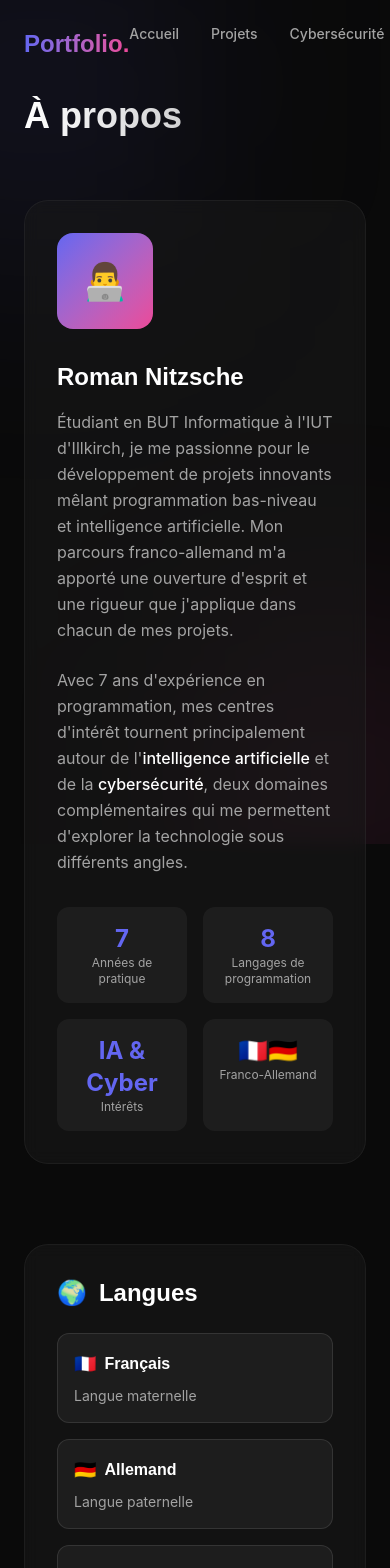
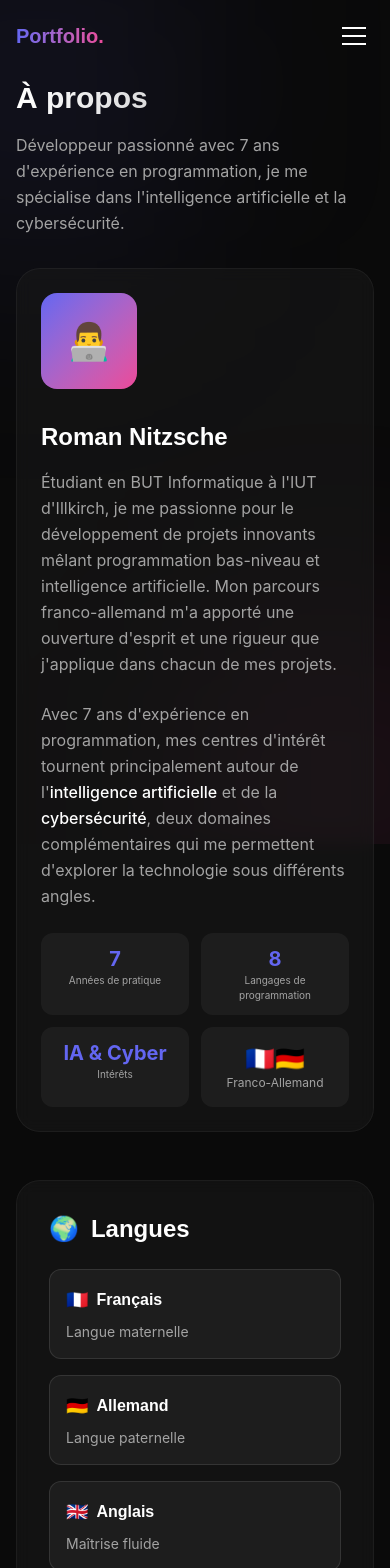
Before and after one commit to Omikrone/Portfolio, a React (Vite) app: page /about in a window 390 px wide. Shown: the top 1568 px of the page. Built offline with nearby package versions, Linux system fonts and the light colour scheme.

Commit message:
fix(design): fix responsive design

```diff
--- a/src/components/Layout.tsx
+++ b/src/components/Layout.tsx
@@ -3,6 +3,7 @@ import { Outlet, Link, useLocation } from 'react-router-dom';
 
 const Layout: React.FC = () => {
   const [scrolled, setScrolled] = useState(false);
+  const [mobileMenuOpen, setMobileMenuOpen] = useState(false);
   const location = useLocation();
 
   useEffect(() => {
@@ -12,6 +13,10 @@ const Layout: React.FC = () => {
     window.addEventListener('scroll', handleScroll);
     return () => window.removeEventListener('scroll', handleScroll);
   }, []);
+
+  useEffect(() => {
+    setMobileMenuOpen(false);
+  }, [location]);
 
   const navLinks = [
     { name: 'Accueil', path: '/' },
@@ -29,12 +34,14 @@ const Layout: React.FC = () => {
       </div>
 
       {/* Navigation */}
-      <nav className={`fixed w-full z-50 transition-all duration-300 ${scrolled ? 'glass py-3' : 'py-6 bg-transparent'}`}>
-        <div className="container mx-auto px-6 flex justify-between items-center">
-          <Link to="/" className="text-2xl font-bold font-heading bg-gradient-to-r from-primary to-secondary bg-clip-text text-transparent">
+      <nav className={`fixed w-full z-50 transition-all duration-300 ${scrolled ? 'glass py-3' : 'py-4 md:py-6 bg-transparent'}`}>
+        <div className="container mx-auto px-4 md:px-6 flex justify-between items-center">
+          <Link to="/" className="text-xl md:text-2xl font-bold font-heading bg-gradient-to-r from-primary to-secondary bg-clip-text text-transparent">
             Portfolio.
           </Link>
-          <div className="flex gap-8">
+
+          {/* Desktop Navigation */}
+          <div className="hidden md:flex gap-6 lg:gap-8">
             {navLinks.map((link) => (
               <Link
                 key={link.name}
@@ -45,17 +52,43 @@ const Layout: React.FC = () => {
               </Link>
             ))}
           </div>
+
+          {/* Mobile Menu Button */}
+          <button
+            onClick={() => setMobileMenuOpen(!mobileMenuOpen)}
+            className="md:hidden w-10 h-10 flex flex-col items-center justify-center gap-1.5 relative z-50"
+            aria-label="Toggle menu"
+          >
+            <span className={`w-6 h-0.5 bg-white transition-all duration-300 ${mobileMenuOpen ? 'rotate-45 translate-y-2' : ''}`}></span>
+            <span className={`w-6 h-0.5 bg-white transition-all duration-300 ${mobileMenuOpen ? 'opacity-0' : ''}`}></span>
+            <span className={`w-6 h-0.5 bg-white transition-all duration-300 ${mobileMenuOpen ? '-rotate-45 -translate-y-2' : ''}`}></span>
+          </button>
+        </div>
+
+        {/* Mobile Menu */}
+        <div className={`md:hidden fixed inset-0 bg-background/95 backdrop-blur-lg transition-all duration-300 ${mobileMenuOpen ? 'opacity-100 pointer-events-auto' : 'opacity-0 pointer-events-none'}`}>
+          <div className="flex flex-col items-center justify-center h-full gap-8">
+            {navLinks.map((link) => (
+              <Link
+                key={link.name}
+                to={link.path}
+                className={`text-2xl font-medium transition-colors hover:text-primary ${location.pathname === link.path ? 'text-primary' : 'text-text-muted'}`}
+              >
+                {link.name}
+              </Link>
+            ))}
+          </div>
         </div>
       </nav>
 
       {/* Main Content */}
-      <main className="flex-grow pt-24 px-6 md:px-12 max-w-7xl mx-auto w-full">
+      <main className="flex-grow pt-20 md:pt-24 px-4 md:px-6 lg:px-12 max-w-7xl mx-auto w-full">
         <Outlet />
       </main>
 
       {/* Footer */}
-      <footer className="py-8 mt-12 border-t border-white/5">
-        <div className="container mx-auto px-6 text-center text-text-muted text-sm">
+      <footer className="py-6 md:py-8 mt-12 border-t border-white/5">
+        <div className="container mx-auto px-4 md:px-6 text-center text-text-muted text-sm">
           <p>&copy; {new Date().getFullYear()} Roman. Built with React & Tailwind.</p>
         </div>
       </footer>
--- a/src/pages/About.tsx
+++ b/src/pages/About.tsx
@@ -41,17 +41,19 @@ const timeline: TimelineItem[] = [
 
 const About: React.FC = () => {
     return (
-        <div className="animate-fade-in pb-20">
-            <section className="mb-16">
-                <h1 className="text-4xl md:text-6xl font-bold mb-6 bg-gradient-to-r from-white to-white/60 bg-clip-text text-transparent">
+        <div className="animate-fade-in pb-12 md:pb-20">
+            <section className="mb-8 md:mb-16">
+                <h1 className="text-3xl md:text-4xl lg:text-6xl font-bold mb-4 md:mb-6 bg-gradient-to-r from-white to-white/60 bg-clip-text text-transparent">
                     À propos
                 </h1>
-                <p className="text-xl text-text-muted max-w-3xl leading-relaxed">
+                <p className="text-base md:text-xl text-text-muted max-w-3xl leading-relaxed">
+                    Développeur passionné avec 7 ans d'expérience en programmation, je me spécialise
+                    dans l'intelligence artificielle et la cybersécurité.
                 </p>
             </section>
 
-            <section className="mb-20">
-                <div className="glass-card rounded-3xl p-8 md:p-12">
+            <section className="mb-12 md:mb-20">
+                <div className="glass-card rounded-3xl p-6 md:p-8 lg:p-12">
                     <div className="flex flex-col md:flex-row gap-8 items-start">
                         <div className="w-24 h-24 md:w-32 md:h-32 rounded-2xl bg-gradient-to-br from-primary to-secondary flex items-center justify-center flex-shrink-0">
                             <span className="text-4xl md:text-5xl">👨‍💻</span>
@@ -72,18 +74,18 @@ const About: React.FC = () => {
                                 complémentaires qui me permettent d'explorer la technologie sous différents angles.
                             </p>
 
-                            <div className="grid grid-cols-2 md:grid-cols-4 gap-4 mt-8">
-                                <div className="text-center p-4 rounded-xl bg-white/5">
-                                    <div className="text-2xl font-bold text-primary">7</div>
-                                    <div className="text-xs text-text-muted">Années de pratique</div>
+                            <div className="grid grid-cols-2 md:grid-cols-4 gap-3 md:gap-4 mt-6 md:mt-8">
+                                <div className="text-center p-3 md:p-4 rounded-xl bg-white/5">
+                                    <div className="text-xl md:text-2xl font-bold text-primary">7</div>
+                                    <div className="text-[10px] md:text-xs text-text-muted">Années de pratique</div>
                                 </div>
-                                <div className="text-center p-4 rounded-xl bg-white/5">
-                                    <div className="text-2xl font-bold text-primary">8</div>
-                                    <div className="text-xs text-text-muted">Langages de programmation</div>
+                                <div className="text-center p-3 md:p-4 rounded-xl bg-white/5">
+                                    <div className="text-xl md:text-2xl font-bold text-primary">8</div>
+                                    <div className="text-[10px] md:text-xs text-text-muted">Langages de programmation</div>
                                 </div>
-                                <div className="text-center p-4 rounded-xl bg-white/5">
-                                    <div className="text-2xl font-bold text-primary">IA & Cyber</div>
-                                    <div className="text-xs text-text-muted">Intérêts</div>
+                                <div className="text-center p-3 md:p-4 rounded-xl bg-white/5">
+                                    <div className="text-xl md:text-2xl font-bold text-primary">IA & Cyber</div>
+                                    <div className="text-[10px] md:text-xs text-text-muted">Intérêts</div>
                                 </div>
                                 <div className="text-center p-4 rounded-xl bg-white/5">
                                     <div className="text-2xl font-bold text-primary">🇫🇷🇩🇪</div>
--- a/src/pages/ProjectDetailsPage.tsx
+++ b/src/pages/ProjectDetailsPage.tsx
@@ -68,7 +68,6 @@ const ProjectDetailPage = () => {
 
   return (
     <div className="max-w-4xl mx-auto">
-      {/* En-tête du projet */}
       <div className="mb-8">
         <Link
           to="/"
@@ -97,7 +96,6 @@ const ProjectDetailPage = () => {
           {project.description}
         </p>
 
-        {/* Tags */}
         <div className="flex flex-wrap gap-2 mb-6">
           {project.languages.map((tag: string) => (
             <span
@@ -109,7 +107,6 @@ const ProjectDetailPage = () => {
           ))}
         </div>
 
-        {/* Liens du projet */}
         <div className="flex flex-wrap gap-4 mb-10">
           {project.demoLink && (
             <a
@@ -138,12 +135,10 @@ const ProjectDetailPage = () => {
         </div>
       </div>
 
-      {/* Contenu Markdown */}
       <div className="prose prose-lg max-w-none">
         <MarkdownPage content={content} />
       </div>
 
-      {/* Section de navigation */}
       <div className="mt-12 pt-8 border-t border-slate-200">
         <Link
           to="/"
--- a/src/pages/WriteUpPage.tsx
+++ b/src/pages/WriteUpPage.tsx
@@ -54,7 +54,6 @@ const WriteUpPage: React.FC = () => {
         <div className="min-h-screen pb-20 animate-fade-in">
             <header className="mb-12 pt-10">
                 <div className="max-w-4xl mx-auto px-4">
-                    {/* Navigation */}
                     <div className="mb-8">
                         <Link
                             to="/cybersecurity"
@@ -64,7 +63,6 @@ const WriteUpPage: React.FC = () => {
                         </Link>
                     </div>
 
-                    {/* En-tête du write-up */}
                     <div className="glass-card rounded-3xl p-8 mb-8">
                         <div className="flex flex-wrap gap-2 mb-4">
                             {writeup.categories.map(cat => (
@@ -96,7 +94,7 @@ const WriteUpPage: React.FC = () => {
                             </div>
                             <div className="flex items-center gap-2">
                                 <span>🏆</span>
-                                <span>{writeup.event}</span>
+                                <span>{writeup.eventId}</span>
                                 {writeup.points && (
                                     <span className="font-bold text-secondary">
                                         • {writeup.points} points
@@ -108,7 +106,6 @@ const WriteUpPage: React.FC = () => {
                 </div>
             </header>
 
-            {/* Contenu markdown */}
             <div className="max-w-4xl mx-auto px-4">
                 {loading ? (
                     <div className="text-center py-20">
```
Also changed, not shown: src/components/Hero.tsx (+11 -11 lines), src/pages/Cybersecurity.tsx (+16 -16 lines), src/pages/Home.tsx (+7 -7 lines).
